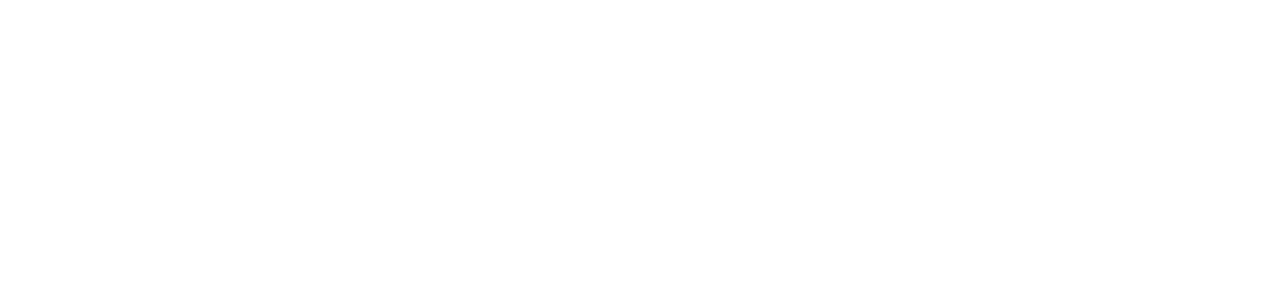
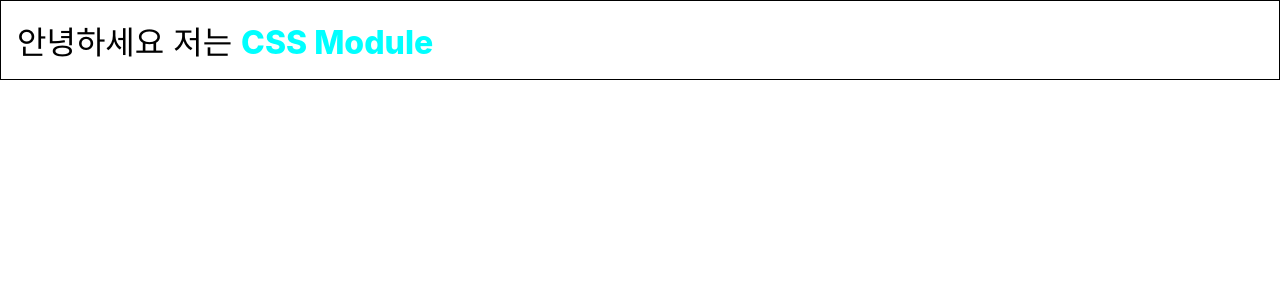
Before and after one commit to seondal/react-study, a React (Create React App) app: page /#/styling-react in a window 1280 px wide. Shown: the top 300 px of the page. Built offline with nearby package versions, Linux system fonts and the light colour scheme.

Commit message:
9장 컴포넌트 스타일링
- 9.1 가장 흔한 방식, 일반 CSS
- 9.3 CSS Module

```diff
--- a/src/App.js
+++ b/src/App.js
@@ -2,6 +2,7 @@
 import { HashRouter as Router, Switch, Route } from "react-router-dom";
 import Main from "./Main.js";
 import HooksTutorial from "./hooks-tutorial/HooksTutorial.js";
+import StylingReact from "./styling-react/StylingReact.js";
 
 const App = () => {
   return (
@@ -9,6 +10,7 @@
       <Switch>
         <Route exact path="/" component={Main} />
         <Route exact path="/hooks-tutorial" component={HooksTutorial} />
+        <Route exact path="/styling-react" component={StylingReact} />
       </Switch>
     </Router>
   );
--- a/src/Main.js
+++ b/src/Main.js
@@ -6,6 +6,9 @@
   return (
     <div>
       <button onClick={() => history.push("/hooks-tutorial")}>8장 Hooks</button>
+      <button onClick={() => history.push("/styling-react")}>
+        9장 컴포넌트 스타일링
+      </button>
     </div>
   );
 };
--- /dev/null
+++ b/src/styling-react/CSSModule.js
@@ -0,0 +1,13 @@
+import React from "react";
+import styles from "./CSSModule.module.css";
+
+const CSSModule = () => {
+  //여기서 styles 값은 "CSSModule_wrapper_해시값"
+  return (
+    <div className={`${styles.wrapper} ${styles.inverted}`}>
+      안녕하세요 저는 <span className="something">CSS Module</span>
+    </div>
+  );
+};
+
+export default CSSModule;
--- /dev/null
+++ b/src/styling-react/CSSModule.module.css
@@ -0,0 +1,17 @@
+.wrapper {
+  background: black;
+  padding: 1rem;
+  color: white;
+  font-size: 2rem;
+}
+
+.inverted {
+  color: black;
+  background: white;
+  border: 1px solid black;
+}
+
+:global .something {
+  font-weight: 800;
+  color: aqua;
+}
--- /dev/null
+++ b/src/styling-react/StylingReact.js
@@ -0,0 +1,14 @@
+import React, { Component } from "react";
+import CSSModule from "./CSSModule";
+
+class StylingReact extends Component {
+  render() {
+    return (
+      <div>
+        <CSSModule />
+      </div>
+    );
+  }
+}
+
+export default StylingReact;
```
